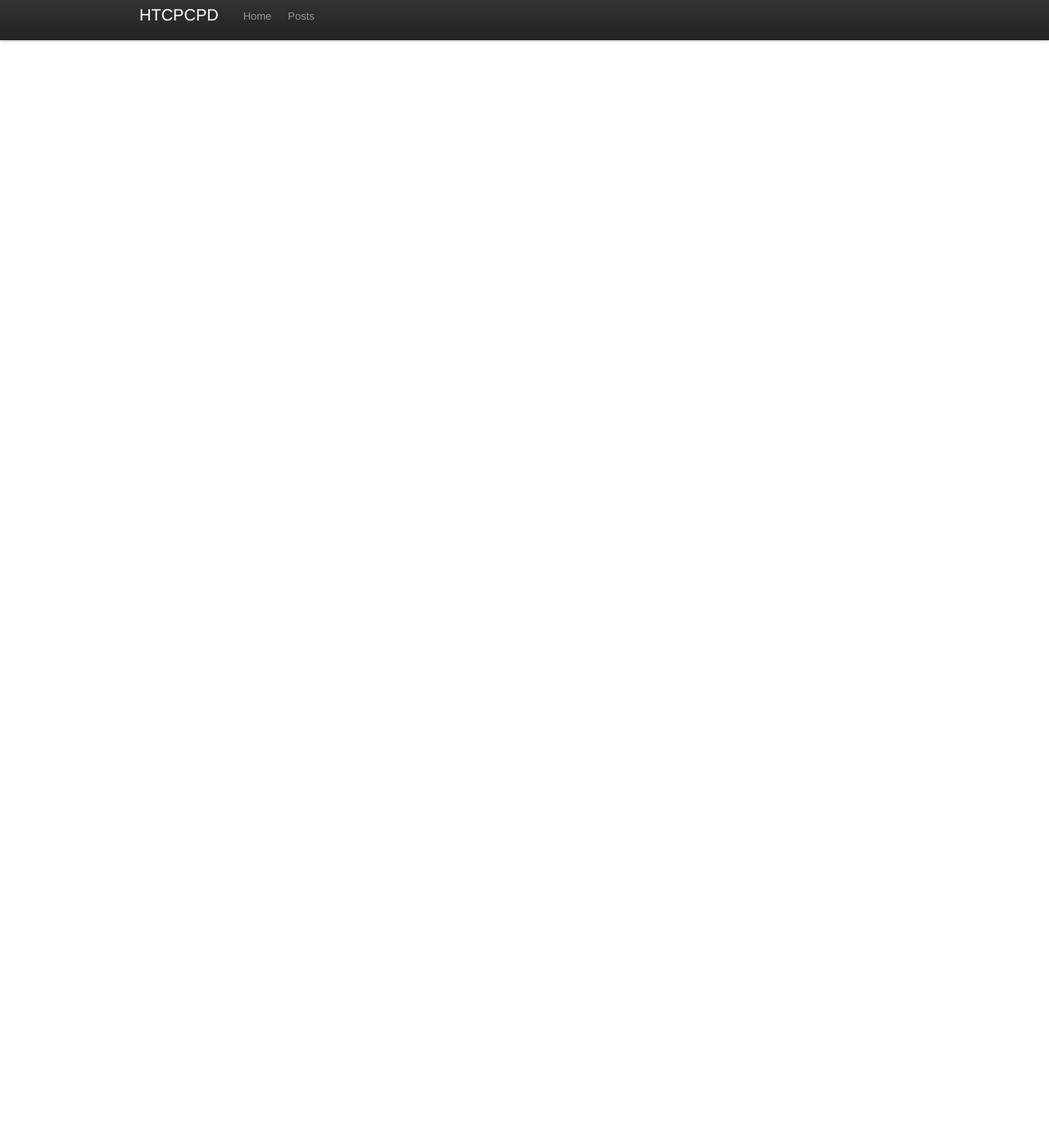
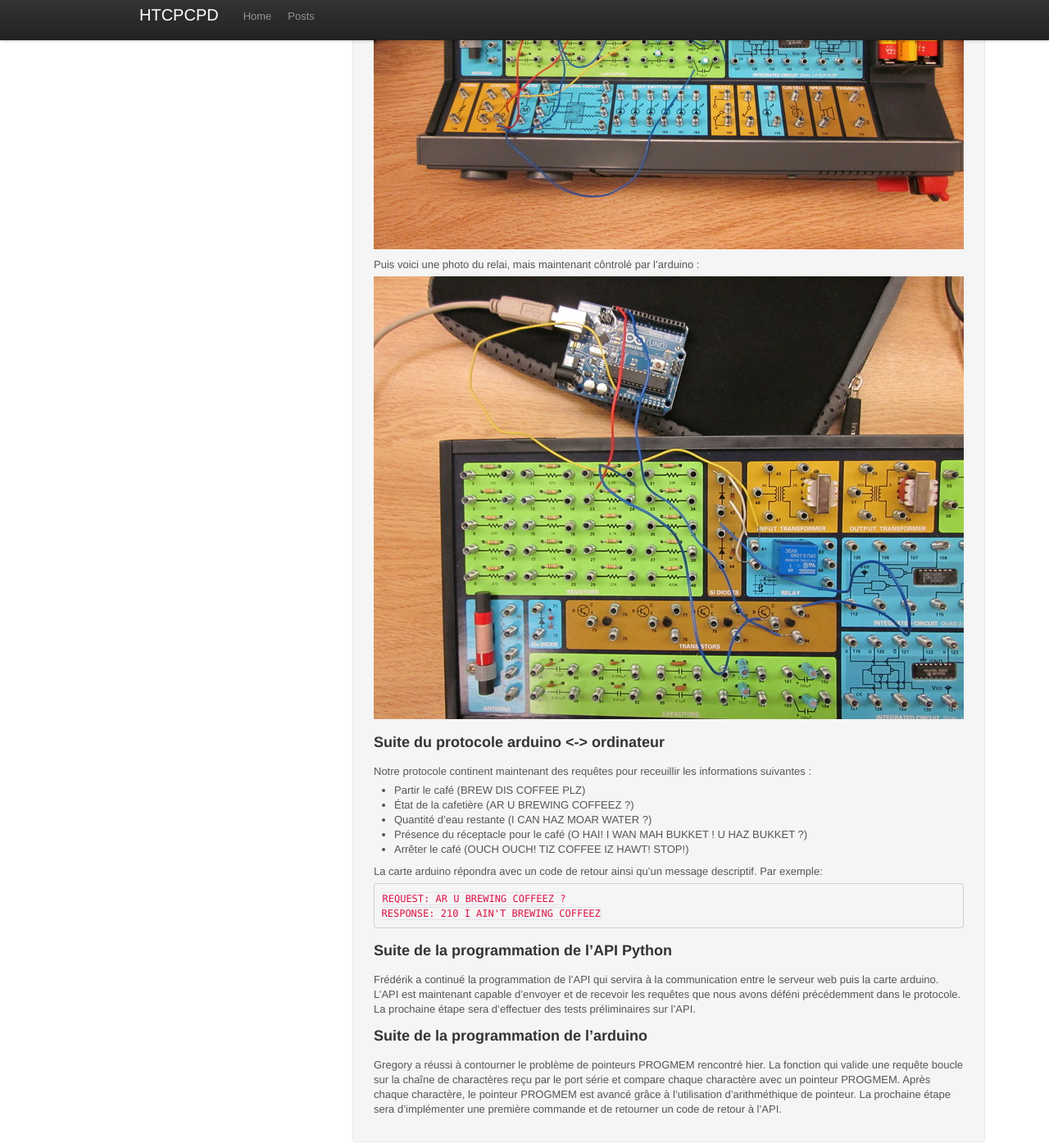
Before and after one commit to gelendir/htcpcpd, a Jekyll site: the page built from _posts/2012-01-26-26-janvier.md, in a window 1280 px wide and 1400 px high, scrolled down 500 px. Shown: the whole window at 82% size. Built offline with Jekyll 4.4.1, drawn with Linux system fonts in a browser that asks for light colours; before the commit the page ends 900 px from its top, so only the background shows below that; some of the changed text lies outside the part shown.

Commit message:
completed post on jan 26

```diff
--- a/_posts/2012-01-26-26-janvier.md
+++ b/_posts/2012-01-26-26-janvier.md
@@ -14,5 +14,50 @@ circuit complexe illustré dans le livre du kit d'expérimentation. Puis, nous a
 implémenté un circuit simple avec le relais du kit et nous l'avons contrôlé à l'aide du
 Arduino. Ceci nous a permis de mieux comprendre le fonctionnement d'un relais.
 
-Continuation de la programmation de l'API Python
+Voici une photo du circuit que nous avons monté pour faire fonctionner
+le relai à l'aide d'une switch et des condensateurs :
+
+![CircuitRelai]({{ site.baseurl }}/photos/relay_board_1.jpg)
+
+Puis voici une photo du relai, mais maintenant côntrolé par l'arduino :
+
+![CircuitRelaiArduino]({{ site.baseurl }}/photos/relay_board_2.jpg)
+
+Suite du protocole arduino <-> ordinateur
+-----------------------------------------
+
+Notre protocole continent maintenant des requêtes pour receuillir les
+informations suivantes :
+
+ * Partir le café (BREW DIS COFFEE PLZ)
+ * État de la cafetière (AR U BREWING COFFEEZ ?)
+ * Quantité d'eau restante (I CAN HAZ MOAR WATER ?)
+ * Présence du réceptacle pour le café (O HAI! I WAN MAH BUKKET ! U HAZ
+         BUKKET ?)
+ * Arrêter le café (OUCH OUCH! TIZ COFFEE IZ HAWT! STOP!)
+
+La carte arduino répondra avec un code de retour ainsi qu'un message
+descriptif. Par exemple:
+
+    REQUEST: AR U BREWING COFFEEZ ?
+    RESPONSE: 210 I AIN'T BREWING COFFEEZ
+
+Suite de la programmation de l'API Python
 ------------------------------------------------
+
+Frédérik a continué la programmation de l'API qui servira à la
+communication entre le serveur web puis la carte arduino. L'API est
+maintenant capable d'envoyer et de recevoir les requêtes que nous avons
+déféni précédemment dans le protocole. La prochaine étape sera
+d'effectuer des tests préliminaires sur l'API.
+
+Suite de la programmation de l'arduino
+--------------------------------------
+
+Gregory a réussi à contourner le problème de pointeurs PROGMEM rencontré
+hier. La fonction qui valide une requête boucle sur la chaîne de
+charactères reçu par le port série et compare chaque charactère avec un
+pointeur PROGMEM. Après chaque charactère, le pointeur PROGMEM est
+avancé grâce à l'utilisation d'arithméthique de pointeur. La
+prochaine étape sera d'implémenter une première commande et de retourner
+un code de retour à l'API.
```
Also changed, not shown: photos/relay_board_1.jpg (added), photos/relay_board_2.jpg (added).
